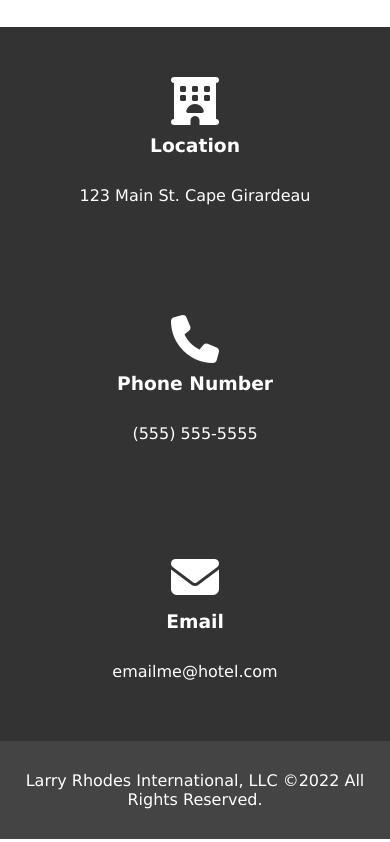
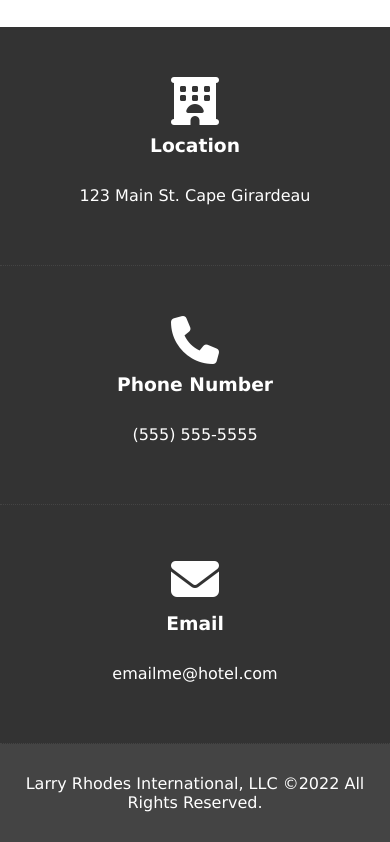
Before and after one commit to webdevotter/hotel_website, a plain HTML site: page hotel_website/contact.html in a window 390 px wide. Shown: the part 804-1646 px from the top of the page. Drawn offline with Linux system fonts and the light colour scheme.

Commit message:
Contact Page
Added bottom borders to boxes

```diff
--- a/hotel_website/css/mobile.css
+++ b/hotel_website/css/mobile.css
@@ -58,3 +58,8 @@
 #about-info {
   padding: 20px 30px;
 }
+
+/* Contact */
+#contact-info .box {
+  border-bottom: #444 dotted 1px;
+}
```
